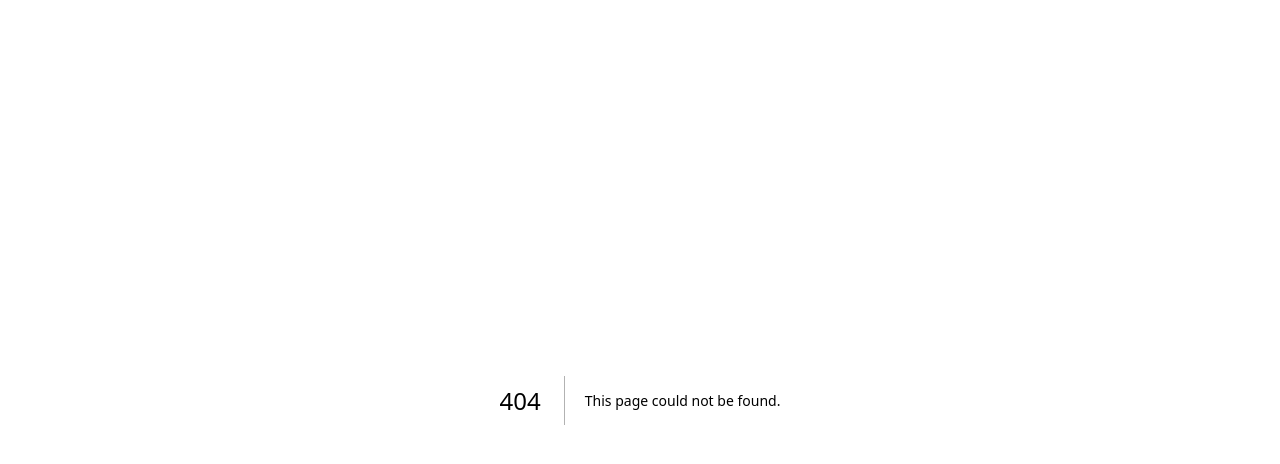
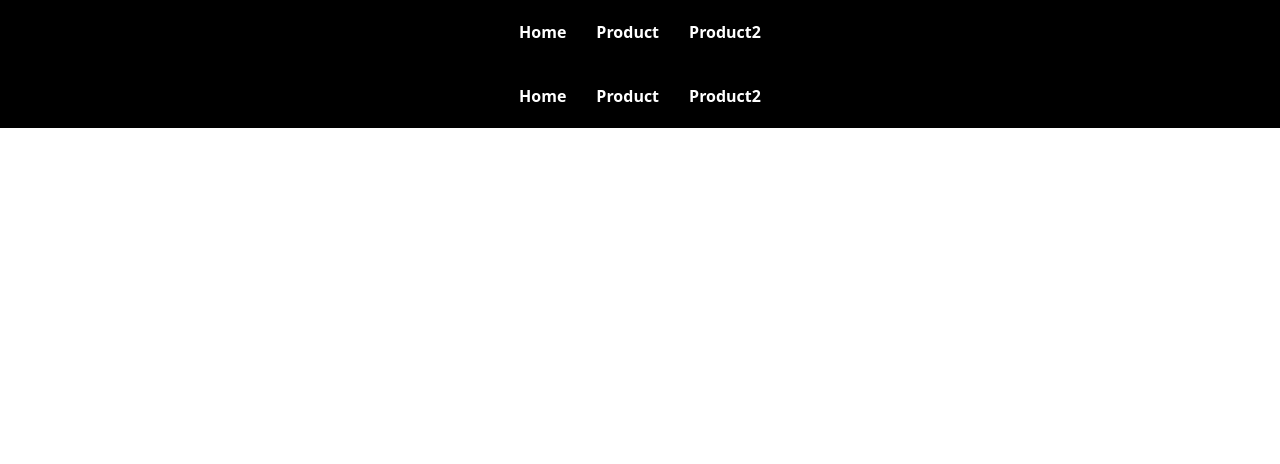
Before and after one commit to FahadAli-Dev/nextjs-app2, a Next.js app: page /navbar in a window 1280 px wide. Before the commit this address had no page. Shown: the top 464 px of the page. Built offline with nearby package versions, Linux system fonts and the light colour scheme.

Commit message:
complete practice

```diff
--- a/app/layout.js
+++ b/app/layout.js
@@ -1,4 +1,5 @@
 import "./globals.css";
+import Navbar from "./navbar/page";
 
 export const metadata = {
   title: "Create Next App",
@@ -8,7 +9,10 @@ export const metadata = {
 export default function RootLayout({ children }) {
   return (
     <html lang="en">
-      <body>{children}</body>
+      <body>
+        <Navbar />
+        {children}
+      </body>
     </html>
   );
 }
--- /dev/null
+++ b/app/navbar/page.jsx
@@ -0,0 +1,15 @@
+import Link from "next/link";
+
+const Navbar = () => {
+  return (
+    <div>
+      <ul className="bg-black text-white font-semibold py-[20px] flex justify-center gap-[30px]">
+        <Link href={"/"}>Home</Link>
+        <Link href={"/product"}>Product</Link>
+        <Link href={"/product2"}>Product2</Link>
+      </ul>
+    </div>
+  );
+};
+
+export default Navbar;
--- a/app/product2/page.jsx
+++ b/app/product2/page.jsx
@@ -43,7 +43,7 @@ export default async function Home({ searchParams }) {
           />
         </div>
         <h1 className="font-[700] text-[30px] flex flex-col justify-center">
-          Find Products
+          Find Products (2)
         </h1>
 
         <div className="grid">
```
